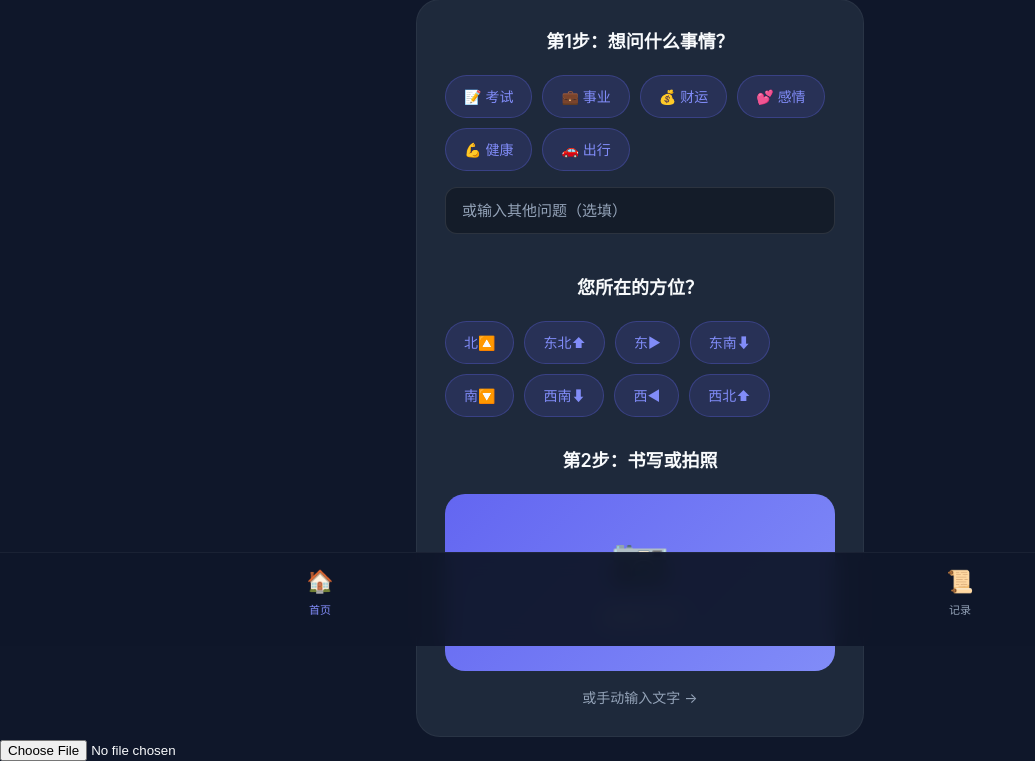
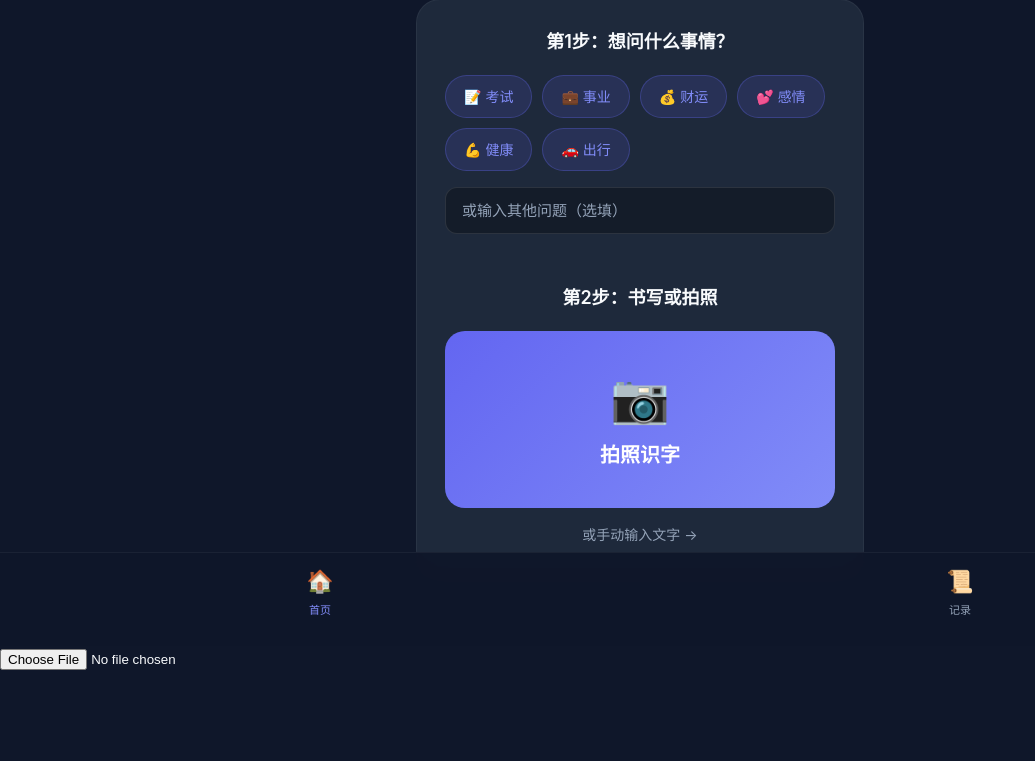
Before and after one commit to super88lc/cezi, a Flask app: page / in a window 1280 px wide. Shown: the part 154-915 px from the top of the page, without its empty margins (0-1035 px from the left). After the commit the page ends 824 px from the top, so only its background shows below. Run offline with Flask 2, Linux system fonts and the light colour scheme.

Commit message:
fix: 移除手动方位选择，改为自动IP定位；修复点击事件

```diff
--- a/templates/index.html
+++ b/templates/index.html
@@ -580,18 +580,6 @@
 
                 <input type="text" class="custom-question" id="customQuestion" placeholder="或输入其他问题（选填）">
 
-            <div class="step-title" style="margin-top: 20px;">您所在的方位？</div>
-            <div class="question-options" id="directionOptions">
-                <span class="question-tag" onclick="selectDirection('北')">北🔼</span>
-                <span class="question-tag" onclick="selectDirection('东北')">东北⬆</span>
-                <span class="question-tag" onclick="selectDirection('东')">东▶</span>
-                <span class="question-tag" onclick="selectDirection('东南')">东南⬇</span>
-                <span class="question-tag" onclick="selectDirection('南')">南🔽</span>
-                <span class="question-tag" onclick="selectDirection('西南')">西南⬇</span>
-                <span class="question-tag" onclick="selectDirection('西')">西◀</span>
-                <span class="question-tag" onclick="selectDirection('西北')">西北⬆</span>
-            </div>
-
                 <div class="step-title" style="margin-top: 30px;">第2步：书写或拍照</div>
 
                 <!-- 拍照按钮 -->
@@ -737,7 +725,9 @@
         function selectQuestion(q) {
             selectedQ = q;
             document.querySelectorAll('.question-tag').forEach(t => t.classList.remove('selected'));
-            event.target.classList.add('selected');
+            if (event && event.target) {
+                event.target.classList.add('selected');
+            }
             document.getElementById('customQuestion').value = q;
         }
 
@@ -747,17 +737,61 @@
             return custom || selectedQ || '综合运势';
         }
 
-        // 选择方位
-        let selectedDirection = '南';
-        function selectDirection(d) {
-            selectedDirection = d;
-            document.querySelectorAll('#directionOptions .question-tag').forEach(t => t.classList.remove('selected'));
-            event.target.classList.add('selected');
+        // 自动获取方位（基于IP定位，相对北京）
+        let userDirection = '南';
+        let directionReady = false;
+
+        async function autoGetDirection() {
+            try {
+                // 使用免费IP API获取位置
+                const response = await fetch('http://ip-api.com/json/?fields=lat,lon');
+                const data = await response.json();
+
+                if (data.lat && data.lon) {
+                    // 北京坐标
+                    const beijingLat = 39.9042;
+                    const beijingLon = 116.4074;
+
+                    // 计算方位
+                    const latDiff = data.lat - beijingLat;
+                    const lonDiff = data.lon - beijingLon;
+
+                    if (Math.abs(latDiff) < 0.1 && Math.abs(lonDiff) < 0.1) {
+                        userDirection = '北'; // 近似北京
+                    } else if (lonDiff > 0.1 && Math.abs(lonDiff) > Math.abs(latDiff)) {
+                        userDirection = '东';
+                    } else if (lonDiff < -0.1 && Math.abs(lonDiff) > Math.abs(latDiff)) {
+                        userDirection = '西';
+                    } else if (latDiff > 0.1 && Math.abs(latDiff) > Math.abs(lonDiff)) {
+                        userDirection = '南';
+                    } else if (latDiff > 0.1 && lonDiff > 0.1) {
+                        userDirection = '东南';
+                    } else if (latDiff > 0.1 && lonDiff < -0.1) {
+                        userDirection = '西南';
+                    } else if (latDiff < -0.1 && lonDiff > 0.1) {
+                        userDirection = '东北';
+                    } else if (latDiff < -0.1 && lonDiff < -0.1) {
+                        userDirection = '西北';
+                    } else {
+                        userDirection = '北';
+                    }
+
+                    console.log('检测到您的位置:', data.lat, data.lon, '→ 方位:', userDirection);
+                    directionReady = true;
+                }
+            } catch (e) {
+                console.log('IP定位失败，使用默认方位南');
+                userDirection = '南';
+                directionReady = true;
+            }
         }
+
+        // 页面加载时自动获取方位
+        autoGetDirection();
 
         // 获取方位
         function getDirection() {
-            return selectedDirection;
+            return userDirection;
         }
 
         // 显示手动输入
```
